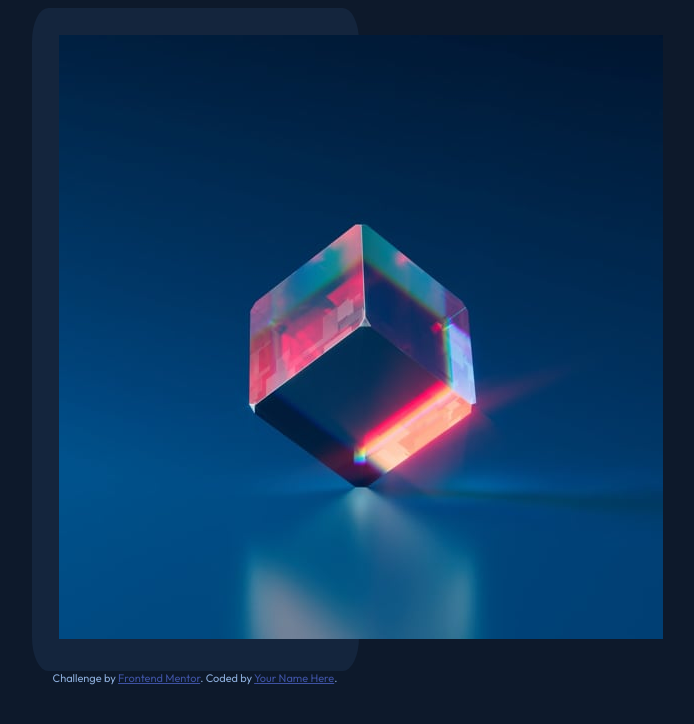
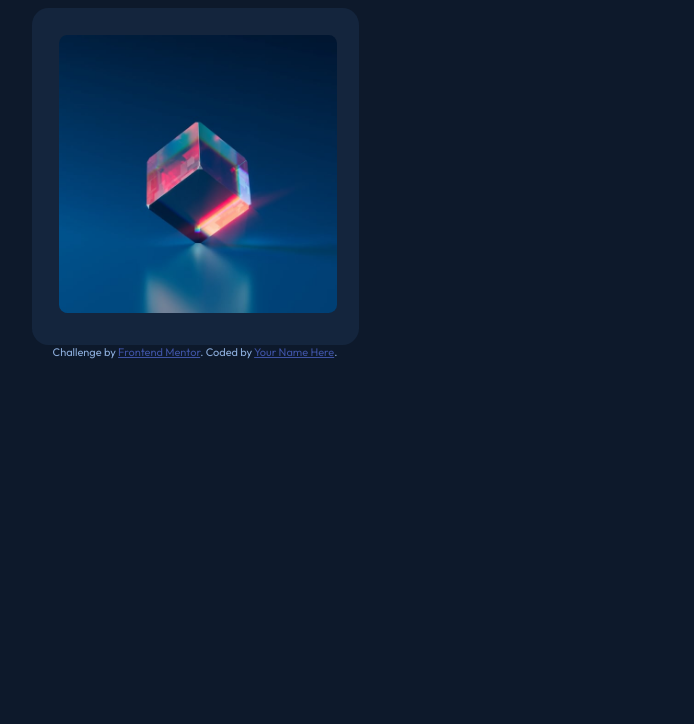
Before and after one commit to iamindika/nft-preview-card-component-main, a React app: page / in a window 1280 px wide. Shown: the whole page, without its empty margins (445-1139 px from the left). Built offline with nearby package versions, Linux system fonts and the light colour scheme.

Commit message:
add logo styles

```diff
--- a/src/styles/index.css
+++ b/src/styles/index.css
@@ -8,12 +8,21 @@ body {
   font: 400 1.125rem 'Outfit', sans-serif;
 }
 
+img {
+  max-width: 100%;
+  border-radius: 3%;
+}
+
 .container {
   width: 327px;
   margin: 0 auto;
   border-radius: 5%;
   padding: 1.5em;
   background-color: hsl(216, 50%, 16%);
+}
+
+.logo {
+  width: 278px;
 }
 
 .attribution {
```
